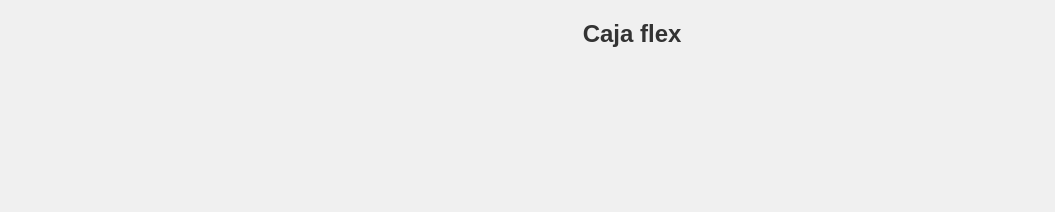
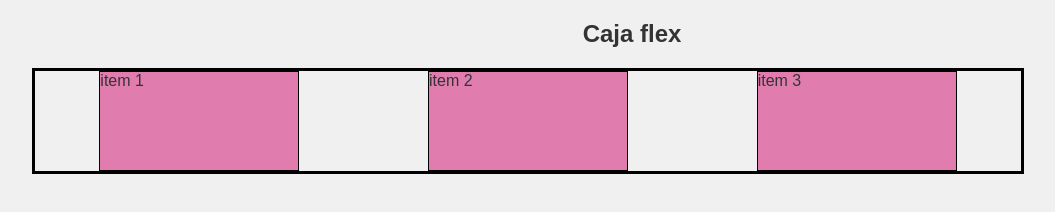
Before and after one commit to paulix120/flex-3407186, a plain HTML site: page flex-basico/index.html in a window 1280 px wide. Shown: the whole page, without its empty margins (8-1063 px from the left). Drawn offline with Linux system fonts and the light colour scheme.

Commit message:
propiedades flex

```diff
--- a/flex-basico/index.html
+++ b/flex-basico/index.html
@@ -9,5 +9,11 @@
 </head>
 <body>
    <h1>Caja flex</h1>
+     <div class="container">
+     <div class="item">item 1</div>
+     <div class="item">item 2</div>
+     <div class="item">item 3</div>
+
+   </div>
 </body>
 </html>
--- a/flex-basico/style.css
+++ b/flex-basico/style.css
@@ -20,3 +20,23 @@ h1{
     text-align: center;
     margin-bottom: 20px;
 }
+
+.container{
+    display: flex;
+     flex-direction: row ;
+     flex-wrap:nowrap;
+    justify-content: space-around;
+    margin: 20px;
+    width: 80%;
+    height: 80%;
+    border: black solid 3px;
+
+}
+
+.item{
+    display: block;
+    width: 200px;
+    height: 100px;
+    background-color: rgb(225, 124, 175);
+    border: black solid 1px;
+}
```
